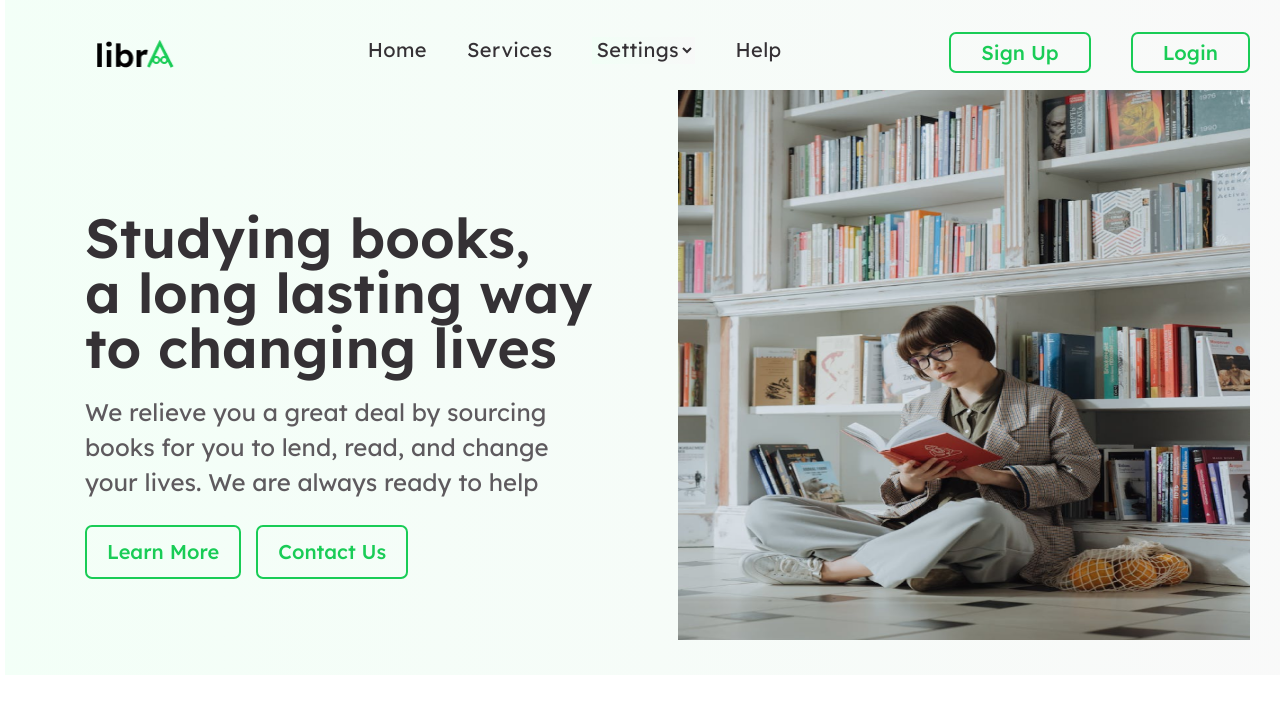
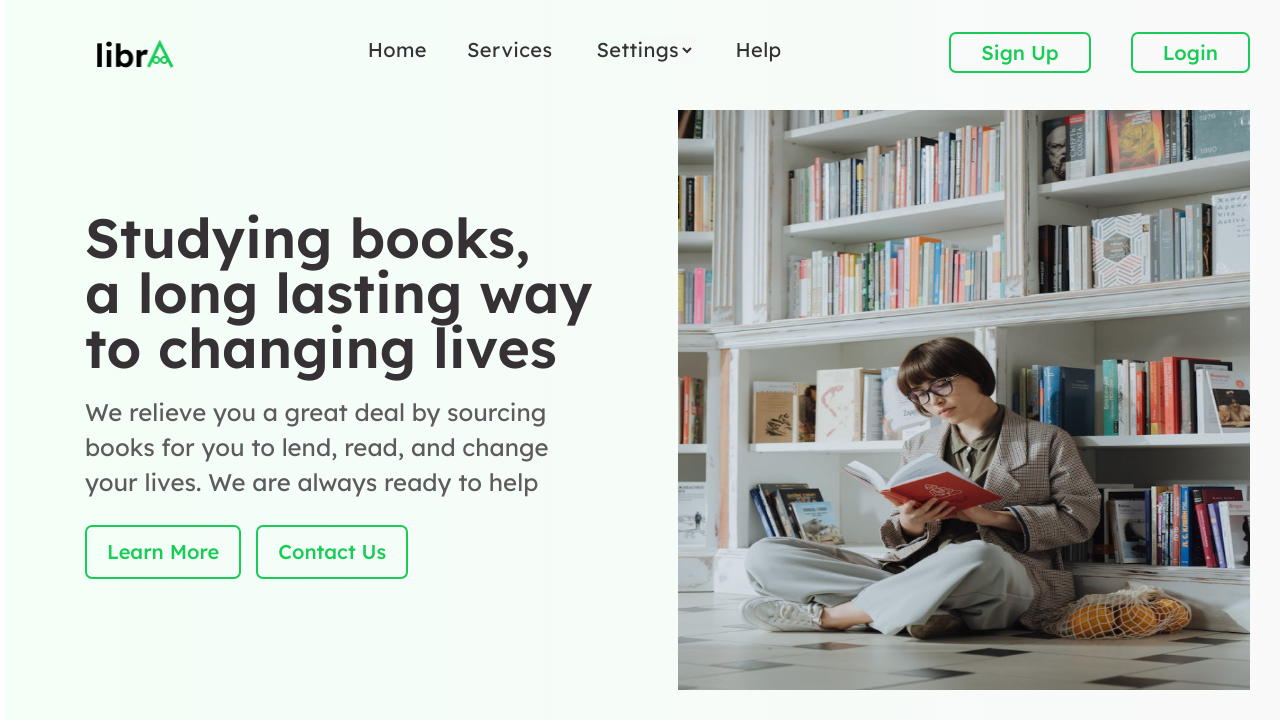
Before and after one commit to Nifix001/Libra, a React (Create React App) app: page / in a window 1280 px wide. Shown: the top 728 px of the page. Built offline with nearby package versions, Linux system fonts and the light colour scheme.

Commit message:
New commit

```diff
--- a/src/index.css
+++ b/src/index.css
@@ -83,10 +83,11 @@ header nav a select{
 }
 
 .home-layout1 img{
-  height: 550px;
+  height: 580px;
   width: 50%;
   margin-right: 35px;
-  margin-bottom: 35px;
+  margin-bottom: 30px;
+  margin-top: 20px;
 }
 
 .home-layout1 > div{
```
